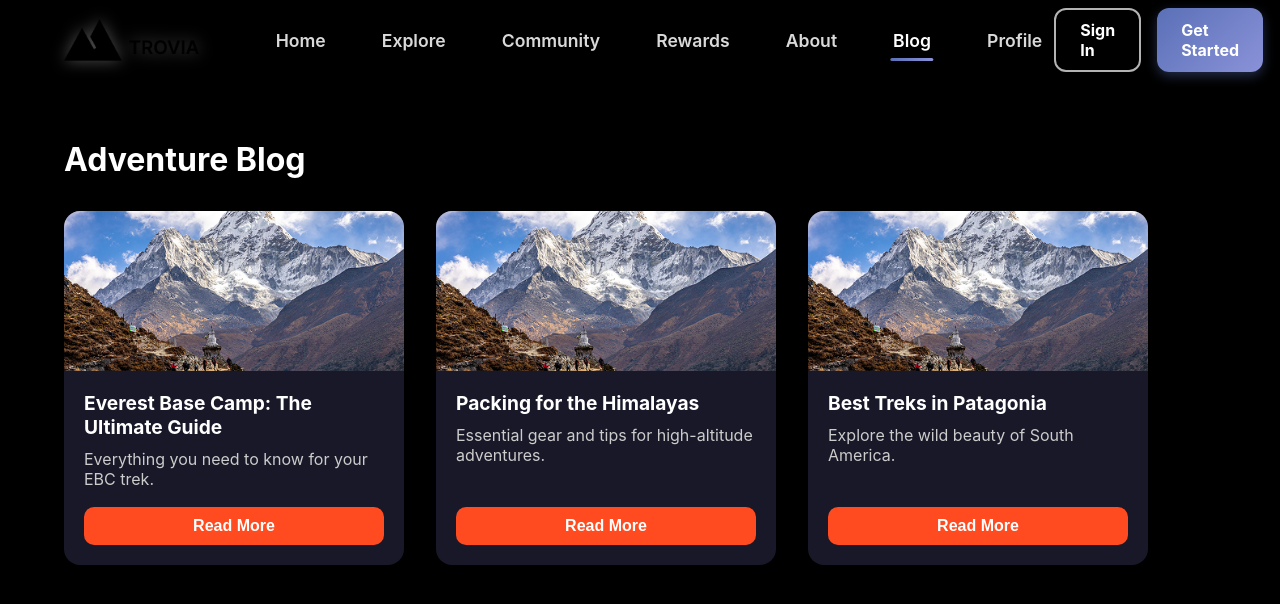
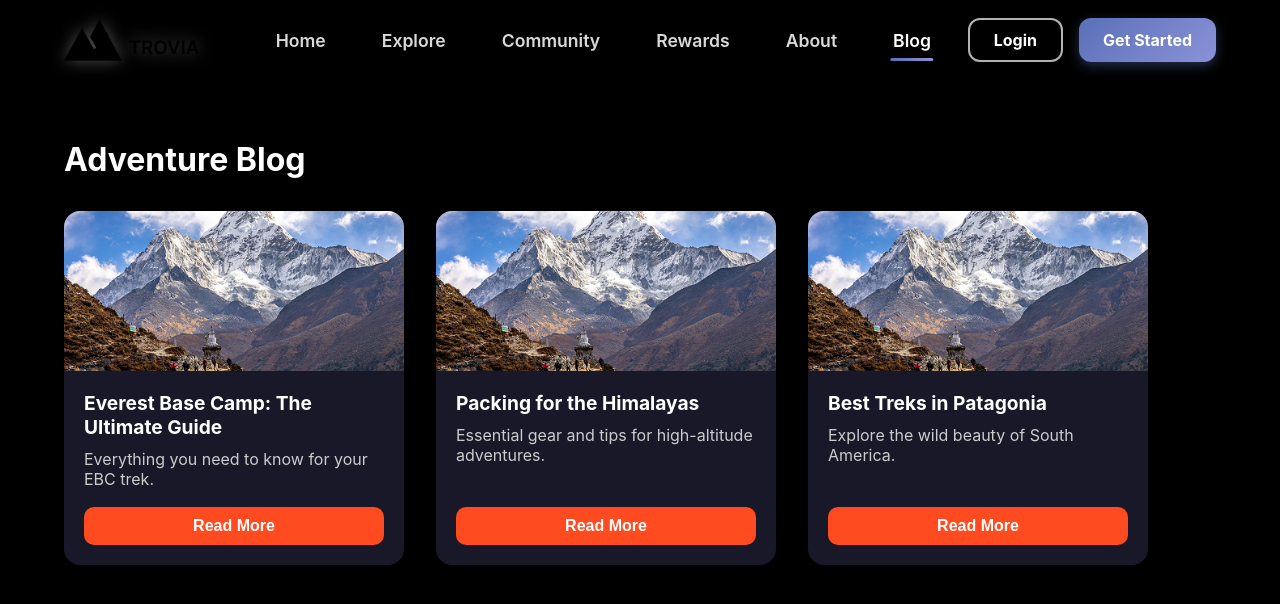
Before and after one commit to Lucky-chelani/test, a React (Create React App) app: page /blog in a window 1280 px wide. Shown: the top 604 px of the page. Built offline with nearby package versions, Linux system fonts and the light colour scheme.

Commit message:
corrected

```diff
--- a/src/components/Navbar.jsx
+++ b/src/components/Navbar.jsx
@@ -1,5 +1,5 @@
 import React, { useEffect, useState } from 'react';
-import { Link, useLocation } from 'react-router-dom';
+import { Link, useLocation, useNavigate } from 'react-router-dom';
 import styled from 'styled-components';
 
 const NavbarWrapper = styled.nav`
@@ -8,9 +8,9 @@ const NavbarWrapper = styled.nav`
   left: 0;
   width: 100%;
   z-index: 100;
-  background: ${({ scrolled }) => (scrolled ? 'rgba(15, 23, 42, 0.9)' : 'transparent')};
-  backdrop-filter: ${({ scrolled }) => (scrolled ? 'blur(12px)' : 'none')};
-  box-shadow: ${({ scrolled }) => (scrolled ? '0 8px 32px rgba(0, 0, 0, 0.12)' : 'none')};
+  background: ${({ $scrolled }) => ($scrolled ? 'rgba(15, 23, 42, 0.9)' : 'transparent')};
+  backdrop-filter: ${({ $scrolled }) => ($scrolled ? 'blur(12px)' : 'none')};
+  box-shadow: ${({ $scrolled }) => ($scrolled ? '0 8px 32px rgba(0, 0, 0, 0.12)' : 'none')};
   transition: all 0.4s ease;
   display: flex;
   align-items: center;
@@ -115,7 +115,7 @@ const NavLinks = styled.div`
        }
 
   @media (max-width: 768px) {
-    display: ${({ isOpen }) => (isOpen ? 'flex' : 'none')};
+    display: ${({ $isOpen }) => ($isOpen ? 'flex' : 'none')};
     position: fixed;
     top: 70px;
     left: 0;
@@ -125,8 +125,8 @@ const NavLinks = styled.div`
     padding: 24px 20px;
     gap: 8px;
     border-bottom: 1px solid rgba(255, 255, 255, 0.1);
-    transform: ${({ isOpen }) => (isOpen ? 'translateY(0)' : 'translateY(-10px)')};
-    opacity: ${({ isOpen }) => (isOpen ? '1' : '0')};
+    transform: ${({ $isOpen }) => ($isOpen ? 'translateY(0)' : 'translateY(-10px)')};
+    opacity: ${({ $isOpen }) => ($isOpen ? '1' : '0')};
     transition: transform 0.4s ease, opacity 0.4s ease;
     max-height: 80vh;
     overflow-y: auto;
@@ -154,7 +154,7 @@ const NavActions = styled.div`
   gap: 16px;
 
   @media (max-width: 768px) {
-    display: ${({ isOpen }) => (isOpen ? 'flex' : 'none')};
+    display: ${({ $isOpen }) => ($isOpen ? 'flex' : 'none')};
     position: fixed;
     top: auto;
     bottom: 0;
@@ -164,13 +164,13 @@ const NavActions = styled.div`
     background: rgba(15, 23, 42, 0.97);
     padding: 20px;
     gap: 12px;
-    transform: ${({ isOpen }) => (isOpen ? 'translateY(0)' : 'translateY(10px)')};
-    opacity: ${({ isOpen }) => (isOpen ? '1' : '0')};
+    transform: ${({ $isOpen }) => ($isOpen ? 'translateY(0)' : 'translateY(10px)')};
+    opacity: ${({ $isOpen }) => ($isOpen ? '1' : '0')};
     transition: transform 0.4s ease, opacity 0.4s ease;
     backdrop-filter: blur(12px);
     box-shadow: 0 -4px 20px rgba(0, 0, 0, 0.15);
   }
-    `;
+`;
 
 const OutlinedBtn = styled(Link)`
   padding: 10px 24px;
@@ -250,7 +250,7 @@ const MenuButton = styled.button`
 
   @media (max-width: 768px) {
     display: flex;
-        align-items: center;
+    align-items: center;
     justify-content: center;
   }
 `;
@@ -273,26 +273,26 @@ const HamburgerIcon = styled.div`
     transition: all 0.25s ease-in-out;
 
     &:nth-child(1) {
-      top: ${({ isOpen }) => (isOpen ? '9px' : '0px')};
-      transform: ${({ isOpen }) => (isOpen ? 'rotate(45deg)' : 'rotate(0deg)')};
-      width: ${({ isOpen }) => (isOpen ? '100%' : '80%')};
-      left: ${({ isOpen }) => (isOpen ? '0' : 'auto')};
-      right: ${({ isOpen }) => (isOpen ? 'auto' : '0')};
+      top: ${({ $isOpen }) => ($isOpen ? '9px' : '0px')};
+      transform: ${({ $isOpen }) => ($isOpen ? 'rotate(45deg)' : 'rotate(0deg)')};
+      width: ${({ $isOpen }) => ($isOpen ? '100%' : '80%')};
+      left: ${({ $isOpen }) => ($isOpen ? '0' : 'auto')};
+      right: ${({ $isOpen }) => ($isOpen ? 'auto' : '0')};
     }
 
     &:nth-child(2) {
       top: 9px;
-      opacity: ${({ isOpen }) => (isOpen ? '0' : '1')};
+      opacity: ${({ $isOpen }) => ($isOpen ? '0' : '1')};
       width: 100%;
-      left: ${({ isOpen }) => (isOpen ? '50%' : '0')};
+      left: ${({ $isOpen }) => ($isOpen ? '50%' : '0')};
     }
 
     &:nth-child(3) {
-      top: ${({ isOpen }) => (isOpen ? '9px' : '18px')};
-      transform: ${({ isOpen }) => (isOpen ? 'rotate(-45deg)' : 'rotate(0deg)')};
-      width: ${({ isOpen }) => (isOpen ? '100%' : '60%')};
-      left: ${({ isOpen }) => (isOpen ? '0' : 'auto')};
-      right: ${({ isOpen }) => (isOpen ? 'auto' : '0')};
+      top: ${({ $isOpen }) => ($isOpen ? '9px' : '18px')};
+      transform: ${({ $isOpen }) => ($isOpen ? 'rotate(-45deg)' : 'rotate(0deg)')};
+      width: ${({ $isOpen }) => ($isOpen ? '100%' : '60%')};
+      left: ${({ $isOpen }) => ($isOpen ? '0' : 'auto')};
+      right: ${({ $isOpen }) => ($isOpen ? 'auto' : '0')};
     }
   }
 
@@ -302,7 +302,7 @@ const HamburgerIcon = styled.div`
 `;
 
 const Overlay = styled.div`
-  display: ${({ isOpen }) => (isOpen ? 'block' : 'none')};
+  display: ${({ $isOpen }) => ($isOpen ? 'block' : 'none')};
   position: fixed;
   top: 70px;
   left: 0;
@@ -310,7 +310,7 @@ const Overlay = styled.div`
   bottom: 0;
   background: rgba(0, 0, 0, 0.7);
   z-index: 90;
-  opacity: ${({ isOpen }) => (isOpen ? '1' : '0')};
+  opacity: ${({ $isOpen }) => ($isOpen ? '1' : '0')};
   transition: opacity 0.4s ease;
   backdrop-filter: blur(3px);
 `;
@@ -328,9 +328,9 @@ const Toast = styled.div`
   font-weight: 600;
   font-size: 1.1rem;
   z-index: 1000;
-  opacity: ${({ show }) => (show ? '1' : '0')};
+  opacity: ${({ $show }) => ($show ? '1' : '0')};
   transition: opacity 0.3s ease, transform 0.3s ease;
-  transform: ${({ show }) => (show ? 'translateX(-50%) translateY(0)' : 'translateX(-50%) translateY(-20px)')};
+  transform: ${({ $show }) => ($show ? 'translateX(-50%) translateY(0)' : 'translateX(-50%) translateY(-20px)')};
   display: flex;
   align-items: center;
   gap: 12px;
@@ -341,7 +341,7 @@ const Toast = styled.div`
   }
 
   @media (max-width: 480px) {
-      width: 90%;
+    width: 90%;
     padding: 14px 20px;
     font-size: 1rem;
   }
@@ -352,6 +352,7 @@ const Navbar = ({ active }) => {
   const [isOpen, setIsOpen] = useState(false);
   const [showToast, setShowToast] = useState(false);
   const location = useLocation();
+  const navigate = useNavigate();
 
   useEffect(() => {
     const handleScroll = () => {
@@ -359,10 +360,10 @@ const Navbar = ({ active }) => {
     };
     window.addEventListener('scroll', handleScroll);
 
-    // Close mobile menu when resizing window
     const handleResize = () => {
       if (window.innerWidth > 768 && isOpen) {
         setIsOpen(false);
+        document.body.style.overflow = 'visible';
       }
     };
     window.addEventListener('resize', handleResize);
@@ -373,56 +374,58 @@ const Navbar = ({ active }) => {
     };
   }, [isOpen]);
 
-  // Close menu when navigating
   useEffect(() => {
     setIsOpen(false);
+    document.body.style.overflow = 'visible';
   }, [location]);
 
   const toggleMenu = () => {
     setIsOpen(!isOpen);
-    // Prevent body scroll when menu is open
     document.body.style.overflow = !isOpen ? 'hidden' : 'visible';
   };
 
-  const handleUpcomingFeature = (e) => {
+  const handleUpcomingFeature = (e, path) => {
     e.preventDefault();
     setShowToast(true);
     setTimeout(() => {
+      navigate(path);
       setShowToast(false);
-    }, 5000);
+    }, 1500);
   };
 
   return (
     <>
-      <NavbarWrapper scrolled={scrolled}>
+      <NavbarWrapper $scrolled={scrolled}>
         <Logo>
           <img src={require('../assets/images/logo.png')} alt="Logo" />
         </Logo>
+
         <MenuButton onClick={toggleMenu} aria-label="Toggle menu">
-          <HamburgerIcon isOpen={isOpen}>
+          <HamburgerIcon $isOpen={isOpen}>
             <span></span>
             <span></span>
             <span></span>
           </HamburgerIcon>
         </MenuButton>
-        <NavLinks isOpen={isOpen}>
+
+        <NavLinks $isOpen={isOpen}>
           <Link to="/" className={location.pathname === '/' || active === 'home' ? 'active-link' : ''}>Home</Link>
           <Link to="/explore" className={location.pathname === '/explore' || active === 'explore' ? 'active-link' : ''}>Explore</Link>
-          <Link to="/community" className={location.pathname === '/community' || active === 'community' ? 'active-link' : ''} onClick={handleUpcomingFeature}>Community</Link>
+          <Link to="/community" className={location.pathname === '/community' || active === 'community' ? 'active-link' : ''} onClick={(e) => handleUpcomingFeature(e, '/community')}>Community</Link>
           <Link to="/rewards" className={location.pathname === '/rewards' || active === 'rewards' ? 'active-link' : ''}>Rewards</Link>
           <Link to="/about" className={location.pathname === '/about' || active === 'about' ? 'active-link' : ''}>About</Link>
-          <Link to="/blog" className={location.pathname === '/blog' || active === 'blog' ? 'active-link' : ''} onClick={handleUpcomingFeature}>Blog</Link>
-          <Link to="/profile" className={location.pathname === '/profile' || active === 'profile' ? 'active-link' : ''}>Profile</Link>
+          <Link to="/blog" className={location.pathname === '/blog' || active === 'blog' ? 'active-link' : ''}>Blog</Link>
         </NavLinks>
-        <NavActions isOpen={isOpen}>
-          <OutlinedBtn to="/login">Sign In</OutlinedBtn>
+
+        <NavActions $isOpen={isOpen}>
+          <OutlinedBtn to="/login">Login</OutlinedBtn>
           <FilledBtn to="/signup">Get Started</FilledBtn>
         </NavActions>
       </NavbarWrapper>
-      <Overlay isOpen={isOpen} onClick={toggleMenu} />
-      <Toast show={showToast}>
-        Exciting new features coming soon! Stay tuned for updates 🎉
-      </Toast>
+
+      <Overlay $isOpen={isOpen} onClick={toggleMenu} />
+
+      <Toast $show={showToast}>Coming Soon!</Toast>
     </>
   );
 };
```
Also changed, not shown: 1 other file (tests, documents, lock files or other folders).
